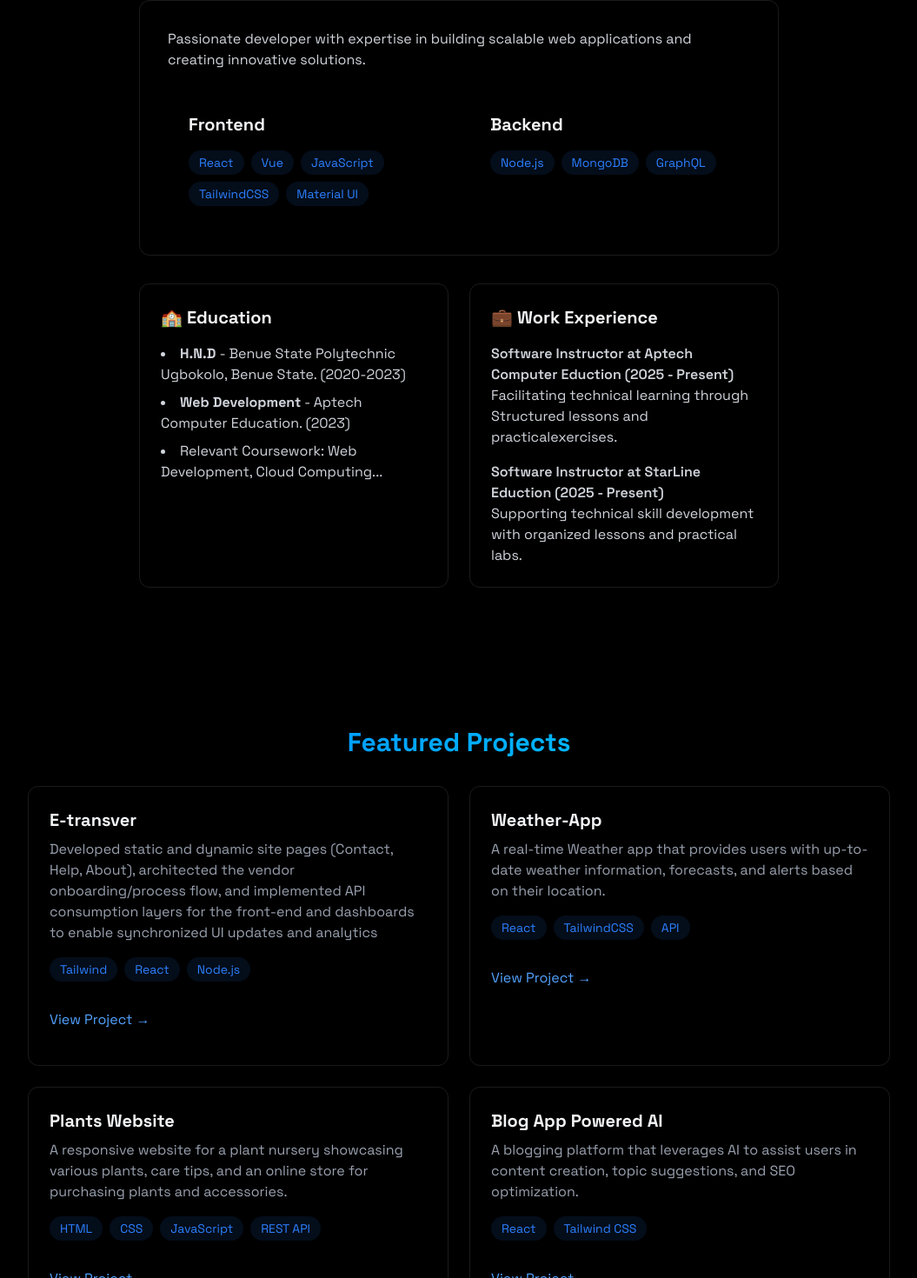
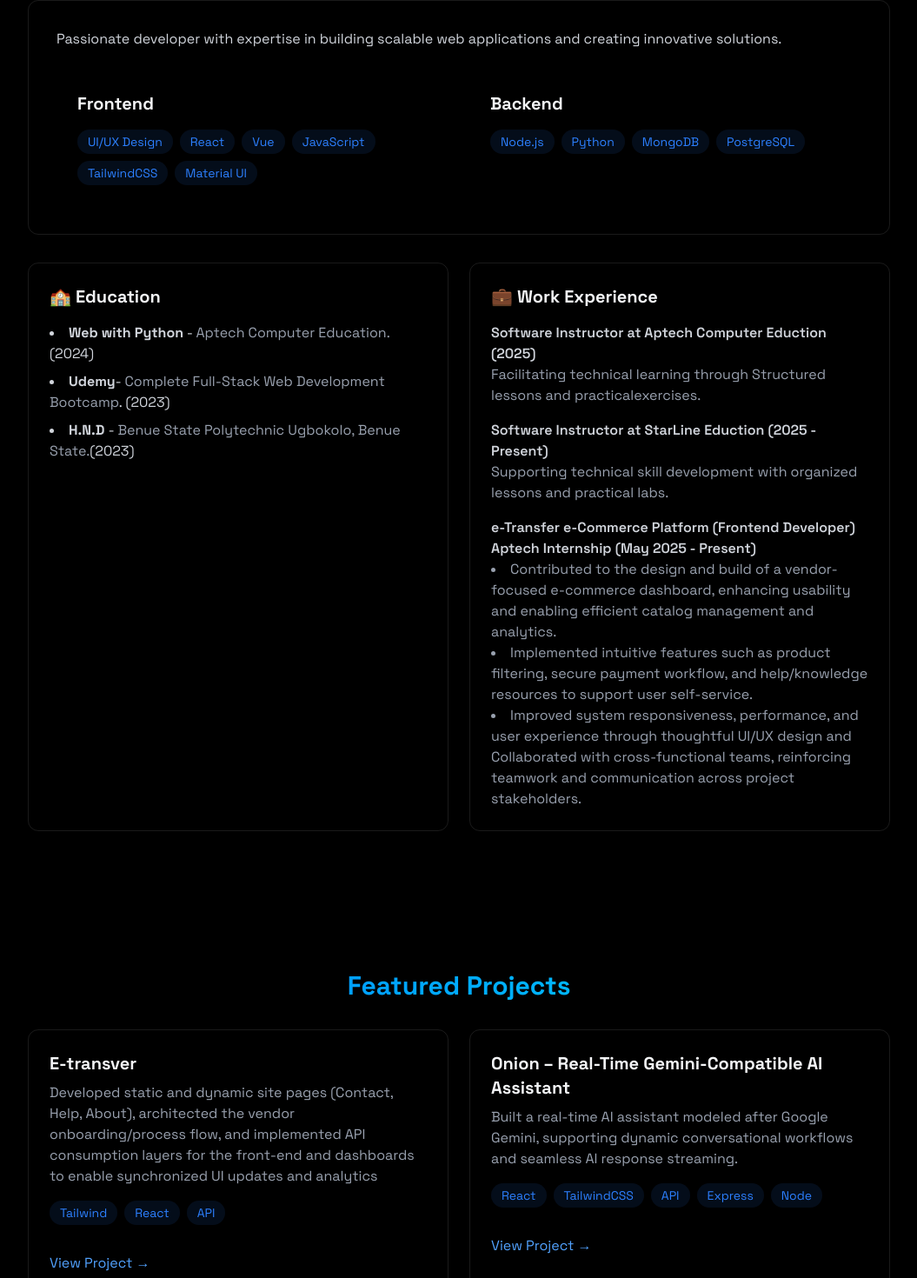
Before and after one commit to iam-johnhardy/JohnHardy-portfolio, a React (Vite) app: page / in a window 1280 px wide. Shown: the part 948-2418 px from the top of the page at 87% size, without its empty margins (112-1167 px from the left). Built offline with nearby package versions, Linux system fonts and the light colour scheme.

Commit message:
project updated

```diff
--- a/src/components/sections/About.jsx
+++ b/src/components/sections/About.jsx
@@ -1,7 +1,7 @@
 import { RevealOnScroll } from "../RevealOnScroll";
 
 export const About = () => {
-  const frontendSkills = [
+  const frontendSkills = ["UI/UX Design",
     "React",
     "Vue",
     "JavaScript",
@@ -9,7 +9,7 @@ export const About = () => {
     "Material UI",
   ];
 
-  const backendSkills = ["Node.js", "MongoDB", "GraphQL"];
+  const backendSkills = ["Node.js", "Python", "MongoDB", "PostgreSQL"];
 
   return (
     <section
@@ -17,13 +17,15 @@ export const About = () => {
       className="min-h-screen flex items-center justify-center py-20"
     >
       <RevealOnScroll>
-        <div className="max-w-3xl mx-auto px-4">
+        <div className="max-w-5xl mx-auto px-4 ">
           <h2 className="text-3xl font-bold mb-8 bg-gradient-to-r from-blue-500 to-cyan-400 bg-clip-text text-transparent text-center">
             {" "}
             About Me
           </h2>
 
-          <div className="rounded-xl p-8 border-white/10 border hover:-translate-y-1 transition-all">
+          <div className="rounded-xl p-8 border-white/10 border hover:-translate-y-1 hover:border-blue-500/30
+              hover:shadow-[0_4px_20px_rgba(59,130,246,0.1)]
+              transition-all">
             <p className="text-gray-300 mb-6">
               Passionate developer with expertise in building scalable web
               applications and creating innovative solutions.
@@ -65,32 +67,37 @@ export const About = () => {
           </div>
 
           <div className="grid grid-cols-1 md:grid-cols-2 gap-6 mt-8">
-            <div className="p-6 rounded-xl border-white/10 border hover:-translate-y-1 transition-all">
+            <div className="p-6 rounded-xl border-white/10 border hover:border-blue-500/30
+              hover:shadow-[0_4px_20px_rgba(59,130,246,0.1)]
+              transition-all">
               <h3 className="text-xl font-bold mb-4"> 🏫 Education </h3>
               <ul className="list-disc list-inside text-gray-300 space-y-2">
+
                 <li>
-                  <strong> H.N.D </strong> - Benue State Polytechnic Ugbokolo, Benue State.
-                  (2020-2023)
+                  <strong>Web with Python</strong> - <span className="text-gray-400">Aptech Computer Education.</span>
+                  (2024)
                 </li>
-                 <li>
-                    <strong>Web Development</strong> - Aptech Computer Education.
+                <li>
+                  <strong>Udemy</strong>- <span className="text-gray-400">Complete Full-Stack Web Development Bootcamp</span>. (2023)
+                </li>
+                <li>
+                  <strong> H.N.D </strong> - <span className="text-gray-400">Benue State Polytechnic Ugbokolo, Benue State.</span>
                   (2023)
                 </li>
-                <li>
-                  Relevant Coursework: Web Development, Cloud
-                  Computing...
-                </li>
+
               </ul>
             </div>
-            <div className="p-6 rounded-xl border-white/10 border hover:-translate-y-1 transition-all">
+            <div className="p-6 rounded-xl border-white/10 border hover:-translate-y-1 hover:border-blue-500/30
+              hover:shadow-[0_4px_20px_rgba(59,130,246,0.1)]
+              transition-all">
               <h3 className="text-xl font-bold mb-4"> 💼 Work Experience </h3>
               <div className="space-y-4 text-gray-300">
                 <div>
                   <h4 className="font-semibold">
                     {" "}
-                    Software Instructor at Aptech Computer Eduction (2025 - Present){" "}
+                    Software Instructor at Aptech Computer Eduction (2025){" "}
                   </h4>
-                  <p>
+                  <p className="text-gray-400">
                     Facilitating technical learning through Structured lessons and practicalexercises.
                   </p>
                 </div>
@@ -100,8 +107,22 @@ export const About = () => {
                     {" "}
                     Software Instructor at StarLine Eduction (2025 - Present){" "}
                   </h4>
-                  <p>
+                  <p className="text-gray-400">
                     Supporting technical skill development with organized lessons and practical labs.
+                  </p>
+                </div>
+                <div>
+                  <h4 className="font-semibold">
+                    {" "}
+                    e-Transfer e-Commerce Platform (Frontend Developer) Aptech Internship (May 2025 - Present){" "}
+                  </h4>
+                  <p className="text-gray-400">
+                    <li>Contributed to the design and build of a vendor-focused e-commerce dashboard, enhancing usability and enabling efficient catalog management and analytics.
+                    </li>
+                    <li>Implemented intuitive features such as product filtering, secure payment workflow, and help/knowledge resources to support user self-service.
+                    </li>
+                    <li>Improved system responsiveness, performance, and user experience through thoughtful UI/UX design and Collaborated with cross-functional teams, reinforcing teamwork and communication across project stakeholders.
+                    </li>
                   </p>
                 </div>
               </div>
--- a/src/components/sections/Projects.jsx
+++ b/src/components/sections/Projects.jsx
@@ -18,7 +18,7 @@ export const Projects = () => {
               <p className="text-gray-400 mb-4">
                 Developed static and dynamic site pages (Contact, Help, About), architected the vendor onboarding/process flow, and implemented API consumption layers for the front-end and dashboards to enable synchronized UI updates and analytics</p>
               <div className="flex flex-wrap gap-2 mb-4">
-                {["Tailwind", "React", "Node.js"].map((tech, key) => (
+                {["Tailwind", "React","API"].map((tech, key) => (
                   <span
                     key={key}
                     className="bg-blue-500/10 text-blue-500 py-1 px-3 rounded-full text-sm hover:bg-blue-500/20
@@ -33,6 +33,44 @@ export const Projects = () => {
               <div className="flex justify-between items-center">
                 <a
                   href="https://e-transver.vercel.app/"
+                  className="text-blue-400 hover:text-blue-300 transition-colors my-4"
+                >
+                  View Project →
+                </a>
+              </div>
+            </div>
+
+             <div
+              className="
+              glass p-6 rounded-xl border border-white/10
+              hover:-translate-y-1 hover:border-blue-500/30
+              hover:shadow-[0_4px_20px_rgba(59,130,246,0.1)]
+              transition-all
+            "
+            >
+              <h3 className="text-xl font-bold mb-2">Onion – Real-Time Gemini-Compatible AI Assistant</h3>
+              <p className="text-gray-400 mb-4">
+                Built a real-time AI assistant modeled after Google Gemini, supporting dynamic conversational workflows and seamless AI response streaming.
+              </p>
+              <div className="flex flex-wrap gap-2 mb-4">
+                {["React", "TailwindCSS", "API", "Express", "Node"].map((tech, key) => (
+                  <span
+                    key={key}
+                    className="
+                      bg-blue-500/10 text-blue-500 py-1 px-3
+                      rounded-full text-sm
+                      transition
+                      hover:bg-blue-500/20 hover:-translate-y-0.5
+                      hover:shadow-[0_2px_8px_rgba(59,130,246,0.2)]
+                    "
+                  >
+                    {tech}
+                  </span>
+                ))}
+              </div>
+              <div className="flex justify-between items-center">
+                <a
+                  href="https://onion-alpha.vercel.app"
                   className="text-blue-400 hover:text-blue-300 transition-colors my-4"
                 >
                   View Project →
```
